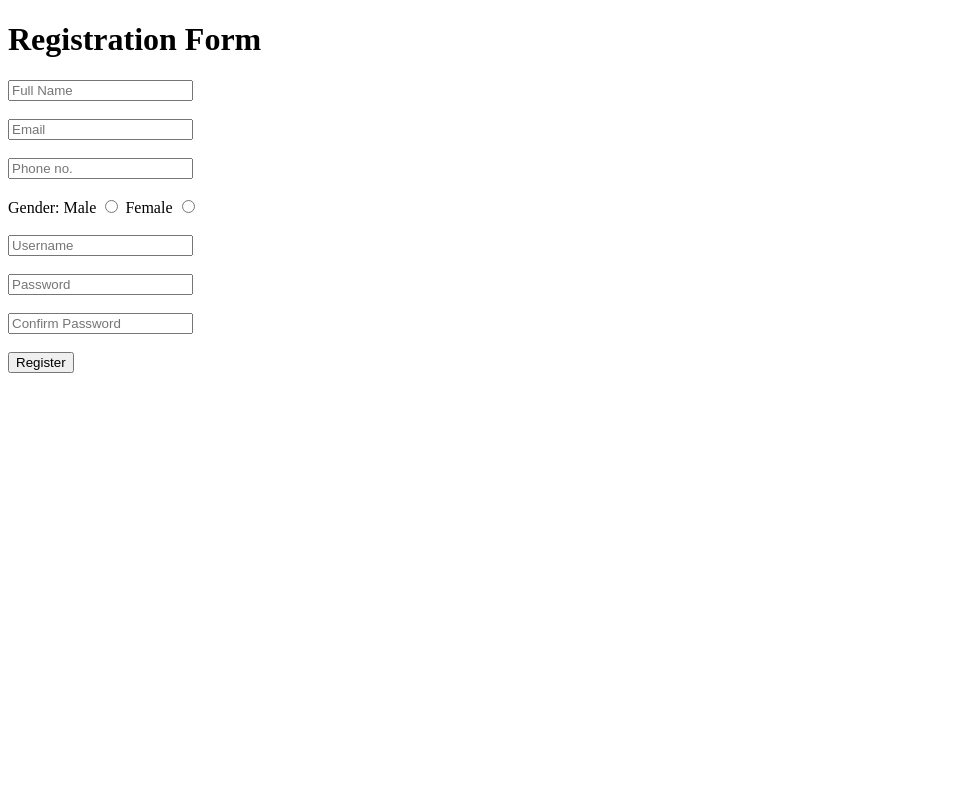
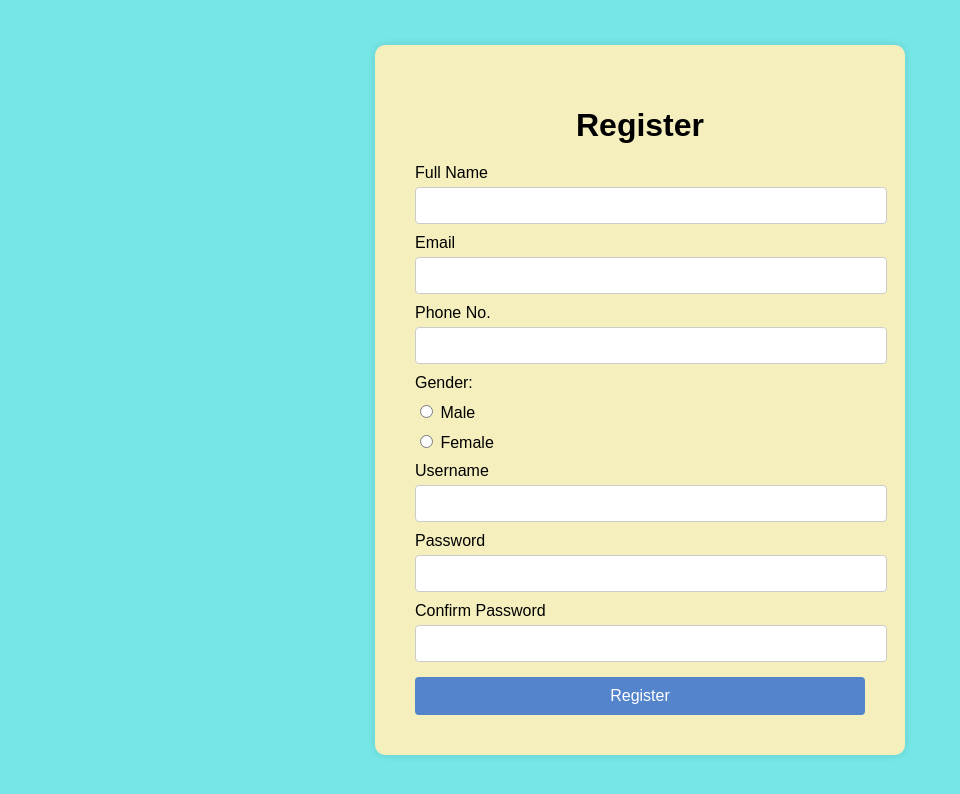
Before and after one commit to Rajkoli145/HTML-CSS, a plain HTML site: page Day6/Registration.html in a window 1280 px wide. Shown: the whole page, without its empty margins (0-960 px from the left). Drawn offline with Linux system fonts and the light colour scheme.

Commit message:
Task 2 assignment

```diff
--- a/Day6/Registration.html
+++ b/Day6/Registration.html
@@ -1,26 +1,99 @@
 <!DOCTYPE html>
 <html lang="en">
 <head>
-    <meta charset="UTF-8">
-    <meta name="viewport" content="width=device-width, initial-scale=1.0">
-    <title>Document</title>
+  <meta charset="UTF-8" />
+  <meta name="viewport" content="width=device-width, initial-scale=1.0"/>
+  <title>Registration Form</title>
+  <style>
+    body {
+      font-family: sans-serif;
+      background: #76e6e6;
+      display: flex;
+      justify-content: center;
+      align-items: center;
+      height: 100vh;
+      margin: 0;
+    }
+    form {
+      background: rgb(244, 239, 189);
+      padding: 20px;
+      border-radius: 10px;
+      box-shadow: 0 0 10px rgba(0,0,0,0.1);
+      width: 100%;
+      max-width: 400px;
+      padding: 40px;
+      max-width: 450px;
+
+    }
+    h1 {
+      text-align: center;
+      margin-bottom: 20px;
+    }
+    label {
+      display: block;
+      margin-top: 10px;
+      margin-bottom: 5px;
+    }
+    input[type="text"],
+    input[type="email"],
+    input[type="tel"],
+    input[type="password"] {
+      width: 100%;
+      padding: 10px;
+      border: 1px solid #ccc;
+      border-radius: 4px;
+    }
+    .gender-group {
+      margin: 10px 0;
+    }
+    .gender-group label {
+      margin-right: 15px;
+    }
+    input[type="submit"] {
+      width: 100%;
+      padding: 10px;
+      background: #5484cb;
+      color: white;
+      border: none;
+      border-radius: 4px;
+      cursor: pointer;
+      font-size: 16px;
+      margin-top: 15px;
+    }
+    input[type="submit"]:hover {
+      background: #45a049;
+    }
+  </style>
 </head>
-<a href="style.css"></a>
 <body>
-    <h1>Registration Form</h1>
-    <form action="" id="ui">
-        <input type="text" name="fullname" placeholder="Full Name"><br><br>
+  <form>
+    <h1>Register</h1>
 
-        <input type="email" name="email" placeholder="Email"><br><br>
-        <input type="tel" name="Phone" placeholder="Phone no."><br><br>
-       Gender: <label for="">Male</label> <input type="radio" name="Male"> <label for="">Female</label> <input type="radio" name="Male"><br><br>
-        <input type="text" name="username" placeholder="Username"><br><br>
-        <input type="password" name="password" placeholder="Password"><br><br>
-        <input type="password" name="Confirm password" placeholder="Confirm Password"><br><br>
+    <label for="fullname">Full Name</label>
+    <input type="text" id="fullname" name="fullname" required>
 
-        <input type="submit" value="Register">
-    </form>
+    <label for="email">Email</label>
+    <input type="email" id="email" name="email" required>
 
-    <a href="" ></a>
+    <label for="phone">Phone No.</label>
+    <input type="tel" id="phone" name="phone" required>
+
+    <div class="gender-group">
+      <label>Gender:</label>
+      <label><input type="radio" name="gender" value="male" required> Male</label>
+      <label><input type="radio" name="gender" value="female" required> Female</label>
+    </div>
+
+    <label for="username">Username</label>
+    <input type="text" id="username" name="username" required>
+
+    <label for="password">Password</label>
+    <input type="password" id="password" name="password" required>
+
+    <label for="confirm_password">Confirm Password</label>
+    <input type="password" id="confirm_password" name="confirm_password" required>
+
+    <input type="submit" value="Register">
+  </form>
 </body>
 </html>
```
Also changed, not shown: Day6/login.html (+40 -0 lines).
